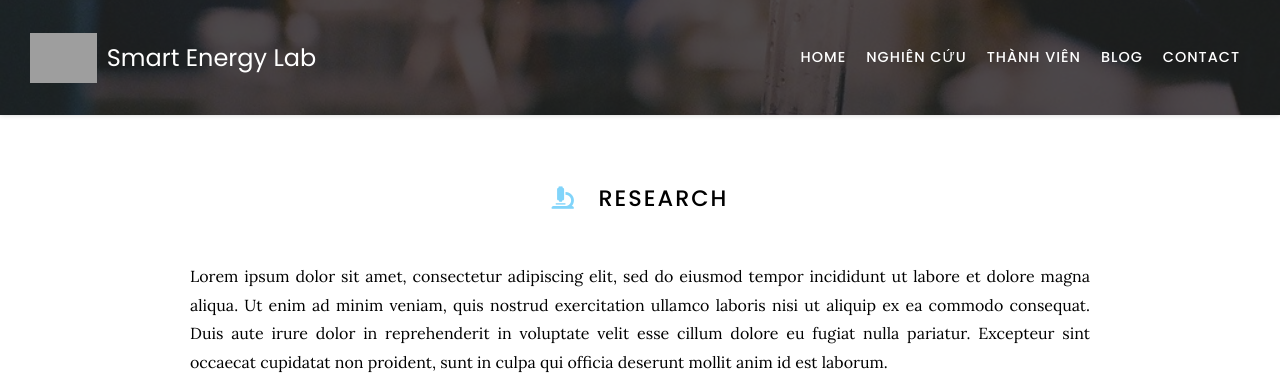
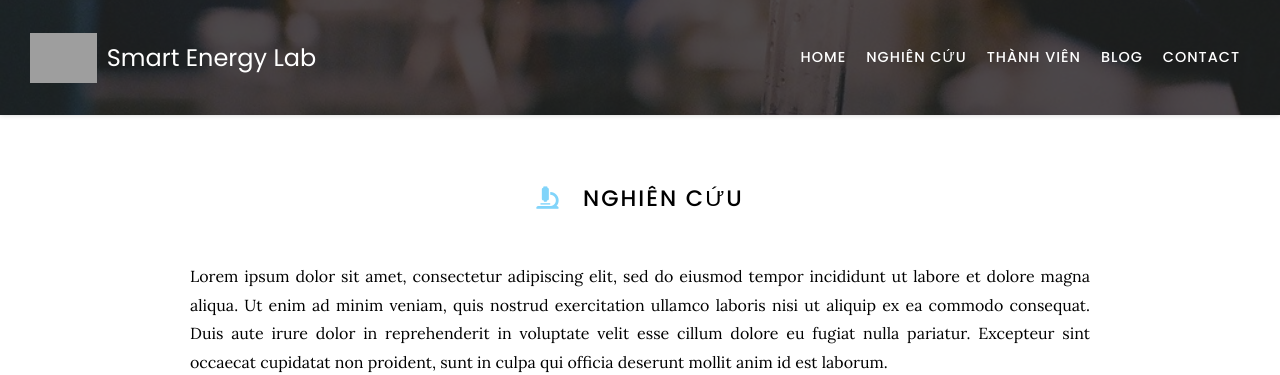
Before and after one commit to selabhust/home, a Jekyll site: the page built from research/index.md, in a window 1280 px wide. Shown: the top 375 px of the page. Built offline with Jekyll 4.4.1, drawn with Linux system fonts in a browser that asks for light colours; nearby versions of some CDN libraries; grey boxes are pictures that could not be loaded.

Commit message:
Update index.md

```diff
--- a/research/index.md
+++ b/research/index.md
@@ -5,7 +5,7 @@ nav:
   tooltip: Published works
 ---
 
-# <i class="fas fa-microscope"></i>Research
+# <i class="fas fa-microscope"></i>Nghiên cứu
 
 Lorem ipsum dolor sit amet, consectetur adipiscing elit, sed do eiusmod tempor incididunt ut labore et dolore magna aliqua.
 Ut enim ad minim veniam, quis nostrud exercitation ullamco laboris nisi ut aliquip ex ea commodo consequat.
```
